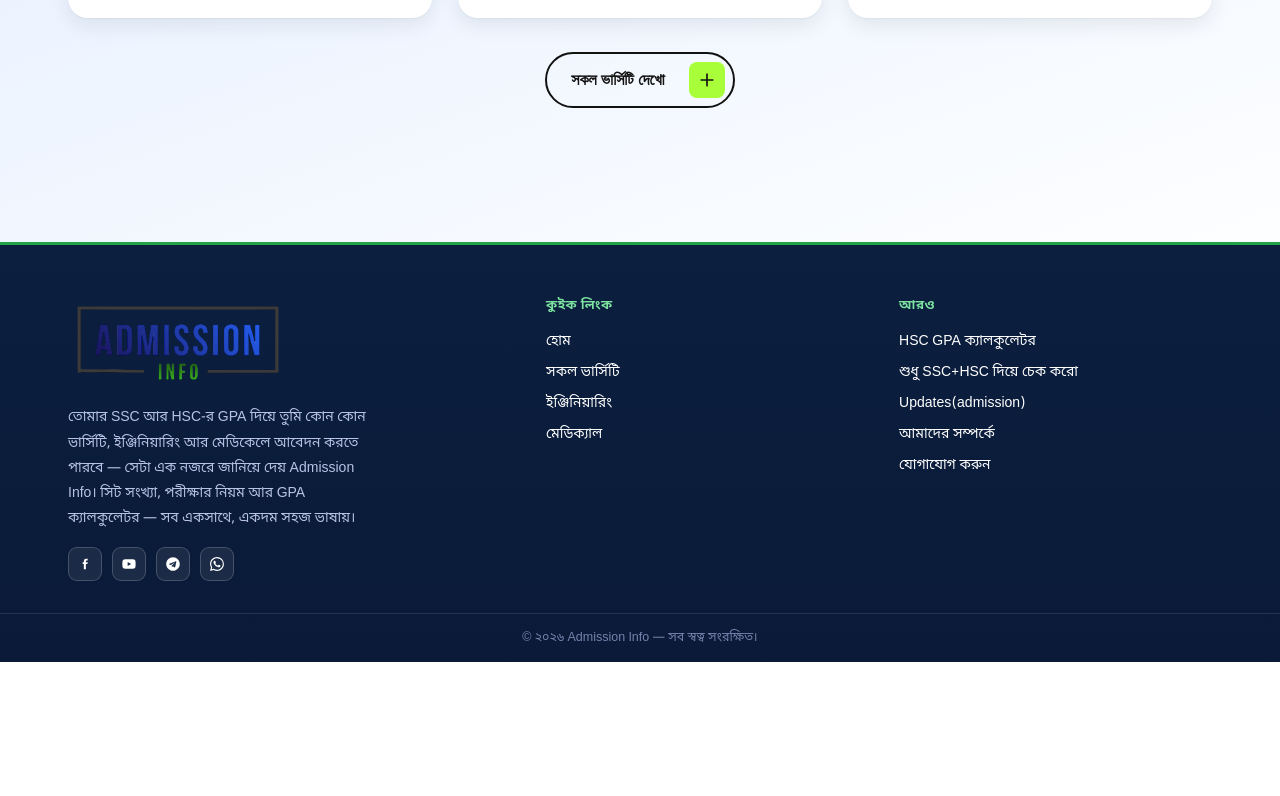
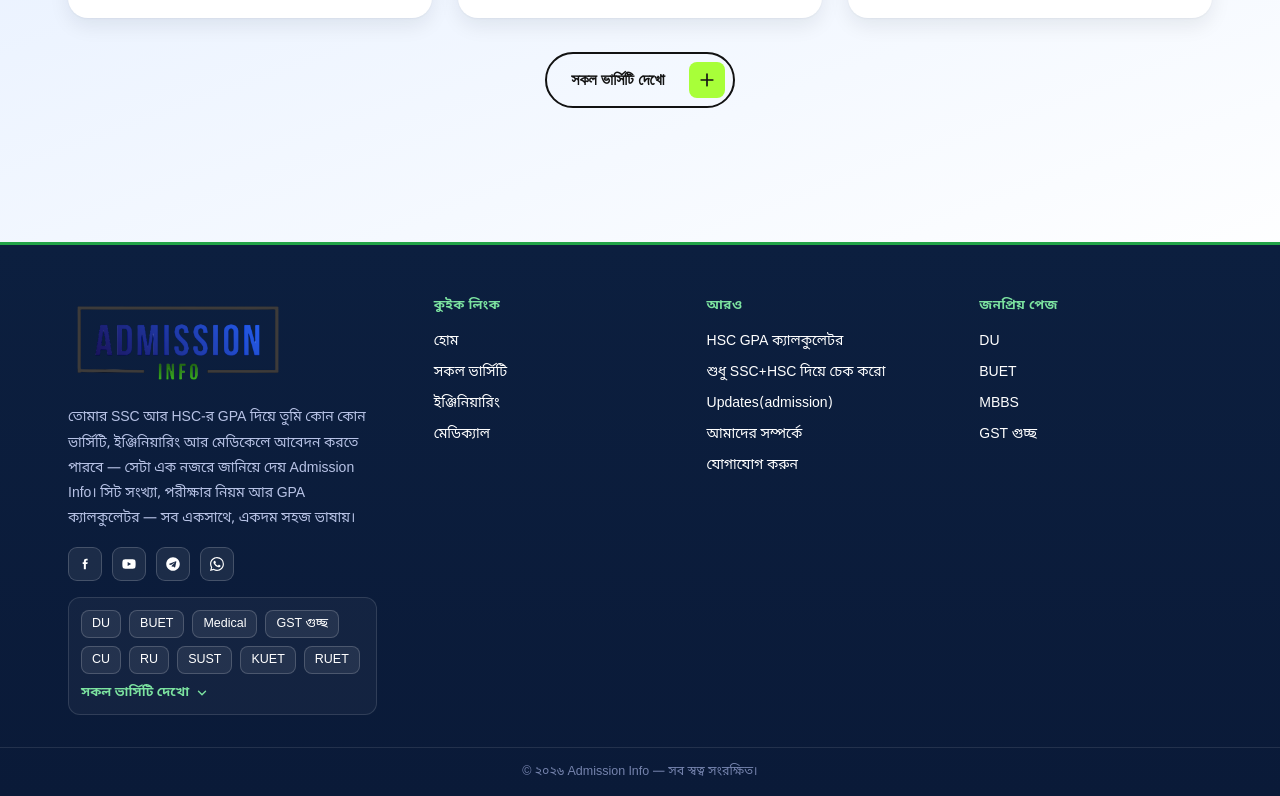
Before and after one commit to nishat-jihad/Admission-info, a Next.js app in the folder chance-hobe-ki/: page / in a window 1280 px wide. Shown: the part 1662-2458 px from the top of the page. Before the commit the page ends 2324 px from the top, so only its background shows below. Built offline with nearby package versions, Linux system fonts and the light colour scheme.

Commit message:
Update Footer.js

```diff
--- a/chance-hobe-ki/src/components/Footer.js
+++ b/chance-hobe-ki/src/components/Footer.js
@@ -1,5 +1,6 @@
 "use client";
 
+import { useState } from "react";
 import Image from "next/image";
 import Link from "next/link";
 
@@ -47,9 +48,90 @@ function SocialIcons() {
   );
 }
 
+// Most popular first: the collapsed box shows only what fits in 2 rows, so the
+// order here decides which universities are visible without clicking.
+const UNI_LINKS = [
+  { slug: "du", label: "DU" },
+  { slug: "buet", label: "BUET" },
+  { slug: "medical", label: "Medical" },
+  { slug: "gst", label: "GST গুচ্ছ" },
+  { slug: "cu", label: "CU" },
+  { slug: "ru", label: "RU" },
+  { slug: "sust", label: "SUST" },
+  { slug: "kuet", label: "KUET" },
+  { slug: "ruet", label: "RUET" },
+  { slug: "cuet", label: "CUET" },
+  { slug: "ju_a", label: "JU (A)" },
+  { slug: "jnu", label: "JnU" },
+  { slug: "butex", label: "BUTex" },
+  { slug: "iut", label: "IUT" },
+  { slug: "mist", label: "MIST" },
+  { slug: "bup", label: "BUP" },
+  { slug: "afmc", label: "AFMC" },
+  { slug: "hstu_a", label: "HSTU (A)" },
+  { slug: "ku_a", label: "KU (A)" },
+  { slug: "cou", label: "CoU" },
+  { slug: "krishi", label: "কৃষি গুচ্ছ" },
+  { slug: "ju_d", label: "JU (D)" },
+  { slug: "hstu_b", label: "HSTU (B)" },
+  { slug: "ku_b", label: "KU (B)" },
+];
+
+// Always rendered in the HTML (clipped by height, not removed), so crawlers
+// can follow every link even while the box is collapsed.
+function UniversityList({ idSuffix }) {
+  const [open, setOpen] = useState(false);
+  const listId = `footer-uni-list-${idSuffix}`;
+  return (
+    <div className="footer-uni-box">
+      <div id={listId} className={`footer-uni-chips${open ? " is-open" : ""}`}>
+        {UNI_LINKS.map((u) => (
+          <Link key={u.slug} href={`/university/${u.slug}`} prefetch={false} className="footer-uni-chip">
+            {u.label}
+          </Link>
+        ))}
+      </div>
+      <button
+        type="button"
+        className="footer-uni-toggle"
+        aria-expanded={open}
+        aria-controls={listId}
+        onClick={() => setOpen((v) => !v)}
+      >
+        {open ? "কম দেখো" : "সকল ভার্সিটি দেখো"}
+        <svg viewBox="0 0 24 24" className={`footer-uni-arrow${open ? " is-open" : ""}`} aria-hidden="true">
+          <path d="M6 9l6 6 6-6" fill="none" stroke="currentColor" strokeWidth="2.4" strokeLinecap="round" strokeLinejoin="round" />
+        </svg>
+      </button>
+    </div>
+  );
+}
+
+const FOOTER_EXTRA_CSS = `
+.footer-inner{grid-template-columns:1.4fr 1fr 1fr 1fr}
+.footer-uni-box{margin-top:16px;width:100%;max-width:40ch;font-size:14px;background:rgba(255,255,255,0.04);border:1px solid rgba(255,255,255,0.12);border-radius:12px;padding:12px}
+.footer-uni-chips{display:flex;flex-wrap:wrap;gap:8px;max-height:64px;overflow:hidden;transition:max-height .25s ease}
+.footer-uni-chips.is-open{max-height:600px}
+.footer-uni-chips a.footer-uni-chip{display:inline-flex;align-items:center;box-sizing:border-box;height:28px;padding:0 10px;font-size:12.5px;line-height:1;white-space:nowrap;color:#fff;text-decoration:none;background:rgba(255,255,255,0.07);border:1px solid rgba(255,255,255,0.18);border-radius:8px;transition:background-color .15s ease,border-color .15s ease}
+.footer-uni-chips a.footer-uni-chip:hover{background:rgba(124,227,160,0.15);border-color:#7ce3a0}
+.footer-uni-toggle{display:inline-flex;align-items:center;gap:6px;margin-top:10px;padding:0;background:none;border:0;cursor:pointer;font-family:inherit;font-size:13px;font-weight:600;color:#7ce3a0}
+.footer-uni-toggle:hover{text-decoration:underline}
+.footer-uni-arrow{width:14px;height:14px;transition:transform .2s ease}
+.footer-uni-arrow.is-open{transform:rotate(180deg)}
+.footer-uni-mobile{display:none}
+@media (max-width:900px){.footer-inner{gap:24px}}
+@media (max-width:700px){
+.footer-inner{grid-template-columns:1fr;gap:30px}
+.footer-uni-desktop{display:none}
+.footer-uni-mobile{display:block;padding:0 28px 24px}
+.footer-uni-mobile .footer-uni-box{max-width:none}
+}
+`;
+
 export default function Footer() {
   return (
     <footer className="site-footer">
+      <style dangerouslySetInnerHTML={{ __html: FOOTER_EXTRA_CSS }} />
       <div className="footer-inner">
         <div className="footer-brand">
           <Link href="/" style={{ textDecoration: "none" }}>
@@ -70,6 +152,10 @@ export default function Footer() {
           <div className="footer-social-desktop">
             <SocialIcons />
           </div>
+          {/* Desktop: right below the social icons, same width as the description */}
+          <div className="footer-uni-desktop">
+            <UniversityList idSuffix="desktop" />
+          </div>
         </div>
 
         <div className="footer-col">
@@ -88,6 +174,14 @@ export default function Footer() {
           <Link href="/about">আমাদের সম্পর্কে</Link>
           <Link href="/contact">যোগাযোগ করুন</Link>
         </div>
+
+        <div className="footer-col">
+          <h4>জনপ্রিয় পেজ</h4>
+          <Link href="/university/du">DU</Link>
+          <Link href="/university/buet">BUET</Link>
+          <Link href="/university/medical">MBBS</Link>
+          <Link href="/university/gst">GST গুচ্ছ</Link>
+        </div>
       </div>
 
       {/* Mobile: pushed to the very bottom of the footer, above the copyright line */}
@@ -95,6 +189,11 @@ export default function Footer() {
         <SocialIcons />
       </div>
 
+      {/* Mobile: below the social icons, above the copyright line */}
+      <div className="footer-uni-mobile">
+        <UniversityList idSuffix="mobile" />
+      </div>
+
       <div className="footer-bottom">© ২০২৬ Admission Info — সব স্বত্ব সংরক্ষিত।</div>
     </footer>
   );
```
